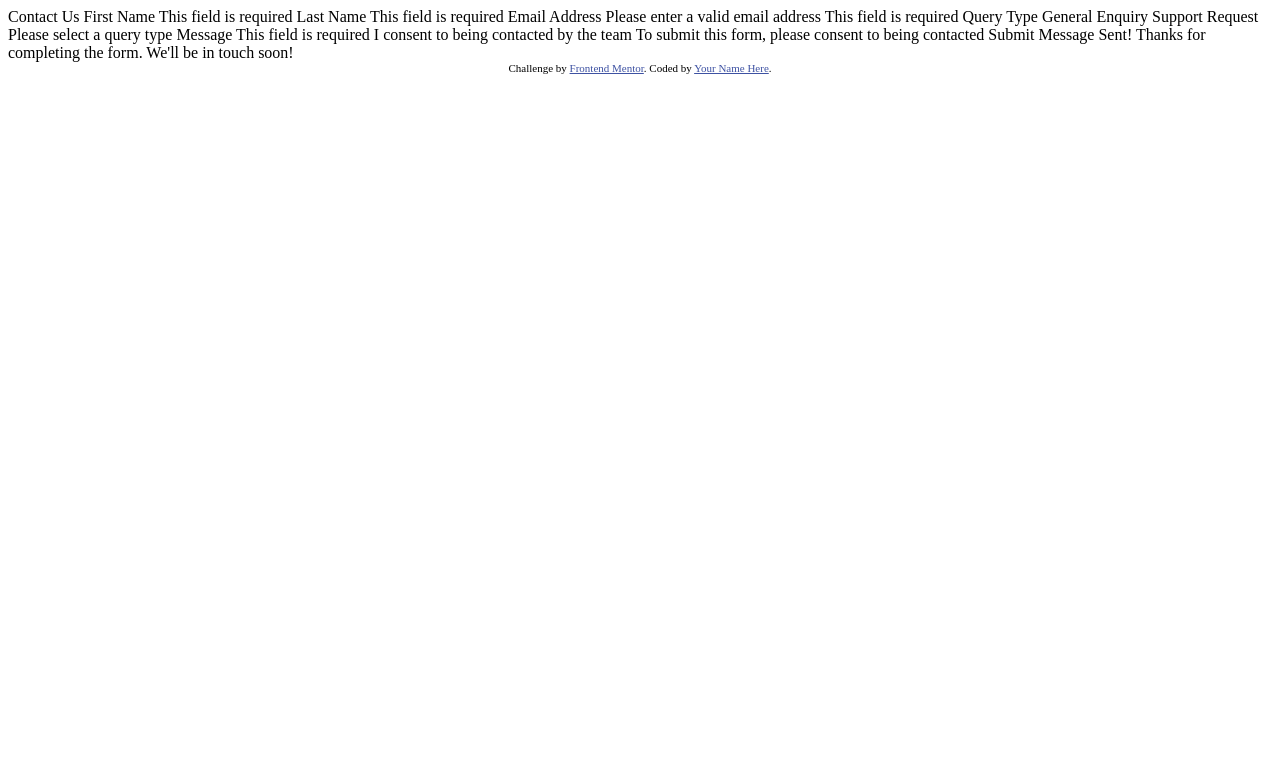
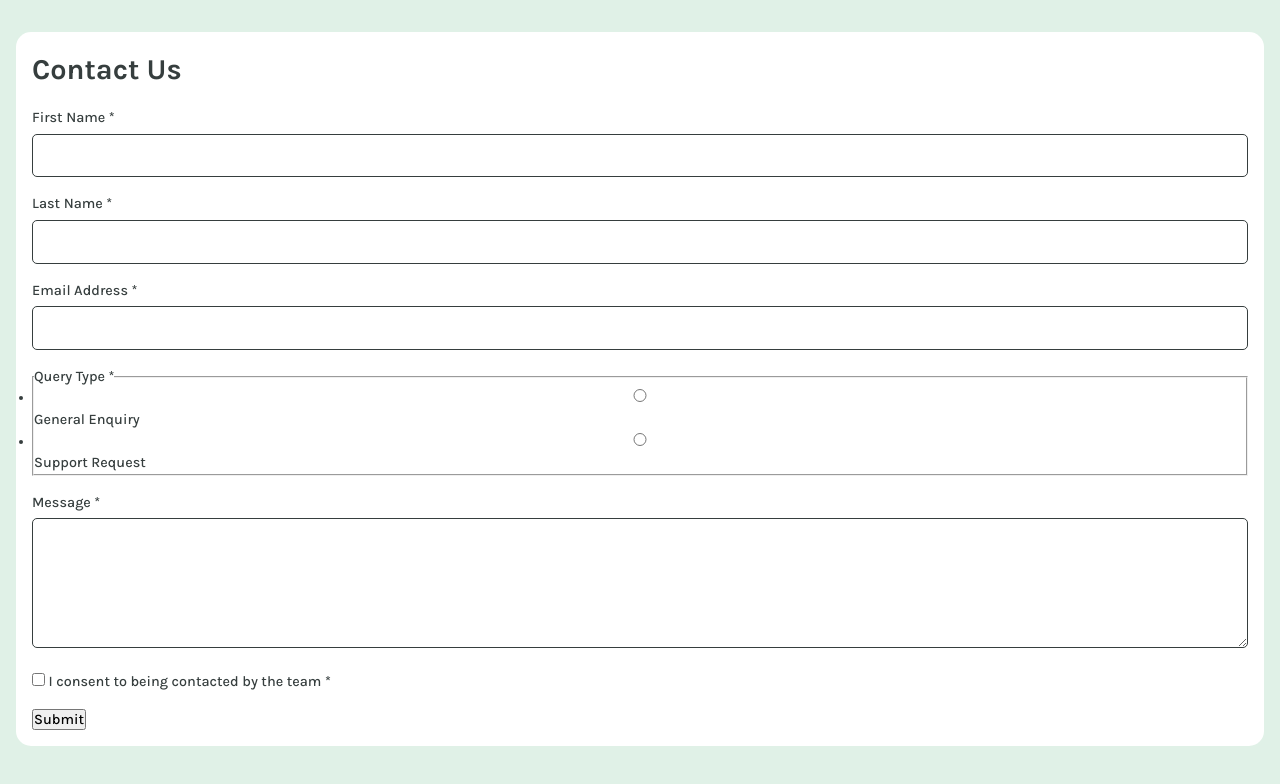
Before and after one commit to dsvalerian/frontend-challenges, a plain HTML site: page contact-form/index.html in a window 1280 px wide. Drawn offline with Linux system fonts and the light colour scheme.

Commit message:
contact form progress

```diff
--- /dev/null
+++ b/contact-form/css/reset.css
@@ -0,0 +1,47 @@
+/*
+  1. Use a more-intuitive box-sizing model.
+*/
+*, *::before, *::after {
+    box-sizing: border-box;
+}
+/*
+  2. Remove default margin
+*/
+* {
+    margin: 0;
+    padding: 0;
+}
+/*
+  Typographic tweaks!
+  3. Add accessible line-height
+  4. Improve text rendering
+*/
+body {
+    line-height: 1.5;
+    -webkit-font-smoothing: antialiased;
+}
+/*
+  5. Improve media defaults
+*/
+img, picture, video, canvas, svg {
+    display: block;
+    max-width: 100%;
+}
+/*
+  6. Remove built-in form typography styles
+*/
+input, button, textarea, select {
+    font: inherit;
+}
+/*
+  7. Avoid text overflows
+*/
+p, h1, h2, h3, h4, h5, h6 {
+    overflow-wrap: break-word;
+}
+/*
+  8. Create a root stacking context
+*/
+#root, #__next {
+    isolation: isolate;
+}
--- /dev/null
+++ b/contact-form/css/styles.css
@@ -0,0 +1,45 @@
+:root {
+    --clr-bg-green: #e0f1e7;
+    --clr-bg-white: #ffffff;
+
+    --clr-neutral-700: #363e3e;
+
+    --fs-400: .9rem;
+
+    --fw-normal: 500;
+}
+
+body {
+    background: var(--clr-bg-green);
+    font-family: Karla, sans-serif;
+    font-size: var(--fs-400);
+    font-weight: var(--fw-normal);
+    color: var(--clr-neutral-700);
+}
+
+form {
+    background: var(--clr-bg-white);
+    margin: 2rem 1rem;
+    border-radius: 15px;
+    padding: 1rem;
+}
+
+.input-field {
+    border-radius: 5px;
+    border: 1px solid var(--clr-neutral-700);
+    padding: 10px;
+    width: 100%;
+}
+
+.form-input {
+    margin-top: 1rem;
+}
+
+.form-input > label {
+    display: block;
+    margin-bottom: 5px;
+}
+
+.inline-label > label {
+    display: inline;
+}
--- a/contact-form/index.html
+++ b/contact-form/index.html
@@ -8,45 +8,56 @@
 
   <title>Frontend Mentor | Contact form</title>
 
-  <!-- Feel free to remove these styles or customise in your own stylesheet 👍 -->
-  <style>
-    .attribution { font-size: 11px; text-align: center; }
-    .attribution a { color: hsl(228, 45%, 44%); }
-  </style>
+  <!-- Google Font -->
+  <link rel="preconnect" href="https://fonts.googleapis.com">
+  <link rel="preconnect" href="https://fonts.gstatic.com" crossorigin>
+  <link href="https://fonts.googleapis.com/css2?family=Karla:ital,wght@0,200..800;1,200..800&display=swap" rel="stylesheet">
+
+  <!-- Style imports -->
+  <link rel="stylesheet" href="css/reset.css" />
+  <link rel="stylesheet" href="css/styles.css" />
 </head>
 <body>
+  <main>
+    <form>
+      <h1>Contact Us</h1>
 
-  Contact Us
+      <div class="form-inline-inputs">
+        <div class="form-input">
+          <label for="firstname-input">First Name *</label>
+          <input id="firstname-input" class="input-field" type="text" />
+        </div>
+        <div class="form-input">
+          <label for="lastname-input">Last Name *</label>
+          <input id="lastname-input" class="input-field" type="text" />
+        </div>
+      </div>
 
-  First Name
-  This field is required
+      <div class="form-input">
+        <label for="email-input">Email Address *</label>
+        <input id="email-input" class="input-field" type="email" />
+      </div>
 
-  Last Name
-  This field is required
+      <fieldset class="form-input">
+        <legend>Query Type *</legend>
+        <ul>
+          <li><input class="input-field" name="query-type" type="radio" />General Enquiry</li>
+          <li><input class="input-field" name="query-type" type="radio" />Support Request</li>
+        </ul>
+      </fieldset>
 
-  Email Address
-  Please enter a valid email address
-  This field is required
+      <div class="form-input">
+        <label for="message-input">Message *</label>
+        <textarea id="message-input" class="input-field" rows="5"></textarea>
+      </div>
 
-  Query Type
-  General Enquiry
-  Support Request
-  Please select a query type
+      <div class="form-input form-agreement inline-label">
+        <input id="contact-agreement" type="checkbox" />
+        <label for="contact-agreement">I consent to being contacted by the team *</label>
+      </div>
 
-  Message
-  This field is required
-
-  I consent to being contacted by the team
-  To submit this form, please consent to being contacted
-
-  Submit
-
-  Message Sent!
-  Thanks for completing the form. We'll be in touch soon!
-
-  <div class="attribution">
-    Challenge by <a href="https://www.frontendmentor.io?ref=challenge">Frontend Mentor</a>.
-    Coded by <a href="#">Your Name Here</a>.
-  </div>
+      <input class="form-input" type="submit" />
+    </form>
+  </main>
 </body>
 </html>
```
